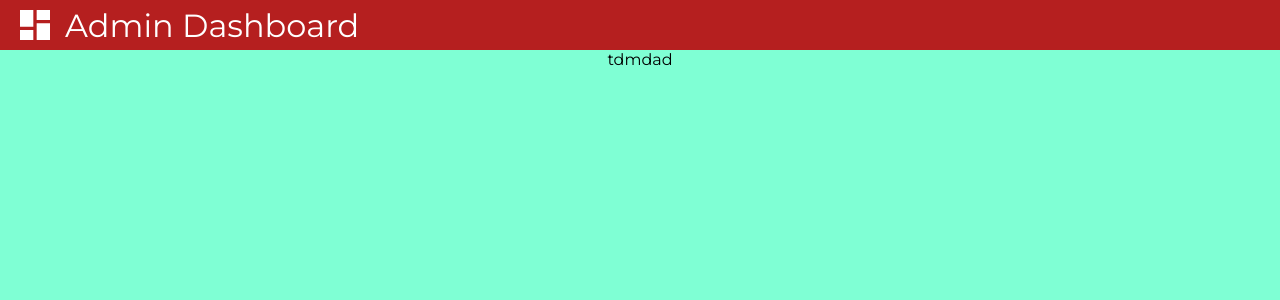
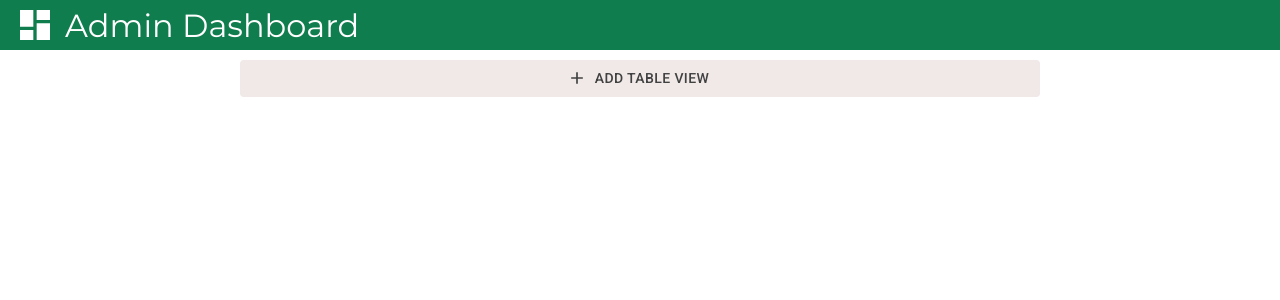
Before and after one commit to UBB-SDI-23/lab-5x-ATchibo, a React (Create React App) app: page /manage-tables in a window 1280 px wide. Shown: the top 300 px of the page. Built offline with nearby package versions, Linux system fonts and the light colour scheme.

Commit message:
changed main colors and added a dropdown for table cards

```diff
--- a/src/App.tsx
+++ b/src/App.tsx
@@ -1,3 +1,5 @@
+import { createTheme } from '@mui/material';
+import { ThemeProvider } from '@mui/system';
 import React from 'react';
 import { BrowserRouter, Routes, Route } from 'react-router-dom';
 import './App.css';
@@ -11,8 +13,27 @@ import Values from './Values';
 
 function App() {
 
+  const theme = createTheme({
+    palette: {
+      primary: {
+        light: '#aaaaaa',
+        main: Values.mainColor,
+        dark: '#002884',
+        contrastText: '#fff',
+      },
+      secondary: {
+        light: '#aaaaaa',
+        main: Values.secondaryColor,
+        dark: '#ba000d',
+        contrastText: '#fff',
+      },
+    },
+  });
+
+
   return (
     <div className="App">
+        <ThemeProvider theme={theme}>
         <BrowserRouter>
           <Routes>
             <Route path={Values.homePageUrl} element={<Header />}>
@@ -23,6 +44,7 @@ function App() {
             </Route>
           </Routes>
         </BrowserRouter>
+        </ThemeProvider>
     </div>
   );
 }
--- a/src/Values.tsx
+++ b/src/Values.tsx
@@ -6,6 +6,10 @@ class Values {
     static manageTablesUrl = "/manage-tables";
     static statisticsUrl = "/statistics";
 
+    // Colors
+    static mainColor = "#0f7d4d";
+    static secondaryColor = "#0c5937";
+
     // Backend
     // Dealerships
     static dealershipsBaseUrl = "/dealerships";
--- a/src/components/Card.scss
+++ b/src/components/Card.scss
@@ -17,7 +17,7 @@
                 0-$box-shadow-v-offset-md
                 $box-shadow-blur-sm
                 $box-shadow-spread-sm
-                $main-red;
+                $main-color;
 
     margin-left: auto;
     margin-right: auto;
--- a/src/components/GoUpButton.scss
+++ b/src/components/GoUpButton.scss
@@ -3,7 +3,7 @@
 .go-top-btn {
     width: $round-button !important;
     height: $round-button !important;
-    background-color: $main-red !important;
+    background-color: $main-color !important;
     border-radius: $circle-border-radius !important;
 
     position: fixed !important;
@@ -14,7 +14,7 @@
     margin-bottom: $floating-button-margin-v !important;
 
     &:hover {
-        background-color: $secondary-red !important;
+        background-color: $secondary-color !important;
     }
 }
 
--- a/src/components/Header.scss
+++ b/src/components/Header.scss
@@ -2,7 +2,7 @@
 
 .header {
     height: $header-height;
-    background-color: $main-red;
+    background-color: $main-color;
 
     // display: flex;
 }
--- a/src/components/MenuItem.scss
+++ b/src/components/MenuItem.scss
@@ -12,11 +12,11 @@
 }
 
 .go-btn {
-    background-color: $main-red !important;
+    background-color: $main-color !important;
     color: white;
     margin-top: $margin-lg !important;
 }
 
 .go-btn:hover {
-    background-color: $secondary-red !important;
+    background-color: $secondary-color !important;
 }
--- a/src/components/TableDataMenu.scss
+++ b/src/components/TableDataMenu.scss
@@ -1 +1,14 @@
 @import '../values.scss';
+
+.table-data-menu-div {
+    max-width: 95%;
+}
+
+.add-table-view-btn {
+    width: $question-card-w;
+
+    margin: $margin-md !important;
+
+    background-color: rgb(241, 232, 232) !important;
+    color: rgb(65, 65, 65) !important;
+}
--- a/src/components/TableDataMenu.tsx
+++ b/src/components/TableDataMenu.tsx
@@ -1,10 +1,30 @@
+import { Button } from '@mui/material';
+import { useState } from 'react';
 import './TableDataMenu.scss';
+import TableView from './TableView';
+
+import AddIcon from '@mui/icons-material/Add';
 
 const TableDataMenu = () => {
 
+    const [tableViews, setTableViews] = useState<any>([]);
+
+    const addTableView = () => {
+        setTableViews([...tableViews, <TableView/>]);
+    }
+
     return (
-        <div>
-            tdmdad
+        <div className='table-data-menu-div'>
+
+            {tableViews}
+
+            <Button
+                className='add-table-view-btn'
+                startIcon={<AddIcon/>}
+                onClick={addTableView}
+            >
+                Add table view
+            </Button>
         </div>
     )
 }
--- /dev/null
+++ b/src/components/TableView.scss
@@ -0,0 +1 @@
+@import '../values.scss';
--- /dev/null
+++ b/src/components/TableView.tsx
@@ -0,0 +1,34 @@
+import { FormControl, InputLabel, MenuItem, Select, SelectChangeEvent } from '@mui/material';
+import { useState } from 'react';
+import Card from './Card';
+import './TableView.scss';
+
+const TableView = () => {
+
+    const [age, setAge] = useState('');
+
+    const handleChange = (event: SelectChangeEvent) => {
+      setAge(event.target.value as string);
+    };
+
+    return (
+        <Card>
+            <FormControl variant='standard' fullWidth>
+                <InputLabel id="demo-simple-select-label">Select table</InputLabel>
+                <Select
+                    labelId="demo-simple-select-label"
+                    id="demo-simple-select"
+                    value={age}
+                    label="Age"
+                    onChange={handleChange}
+                >
+                    <MenuItem value={10}>Ten</MenuItem>
+                    <MenuItem value={20}>Twenty</MenuItem>
+                    <MenuItem value={30}>Thirty</MenuItem>
+                </Select>
+            </FormControl>
+        </Card>
+    )
+}
+
+export default TableView;
--- a/src/pages/TableManagementPage.scss
+++ b/src/pages/TableManagementPage.scss
@@ -1,6 +1,7 @@
 @import '../values.scss';
 
 .table-data-menu-div {
-    height: 200vh;
-    background-color: aquamarine;
+    min-height: 50vh;
+    margin-left: auto;
+    margin-right: auto;
 }
--- a/src/values.scss
+++ b/src/values.scss
@@ -1,13 +1,13 @@
 // Colors
-$main-red: #b51f1fff;
-$secondary-red: rgb(122, 33, 33);
+$main-color: #0f7d4d;
+$secondary-color: #0c5937;
 $button-shadow-color: rgba(0, 0, 0, 0.25);
 
-$translucent-main-red: rgba($main-red, 0.5);
-$translucent-secondary-red: rgba($secondary-red, 0.5);
+$translucent-main-color: rgba($main-color, 0.5);
+$translucent-secondary-color: rgba($secondary-color, 0.5);
 
 $body-color: rgb(255, 244, 244);
-$body-color-gradient: linear-gradient(150deg, $main-red, $body-color, $body-color, $body-color);
+$body-color-gradient: linear-gradient(150deg, $main-color, $body-color, $body-color, $body-color);
 
 // Dimensions
 $max-w: 100vw;  $max-w-percent: 100%;
```
